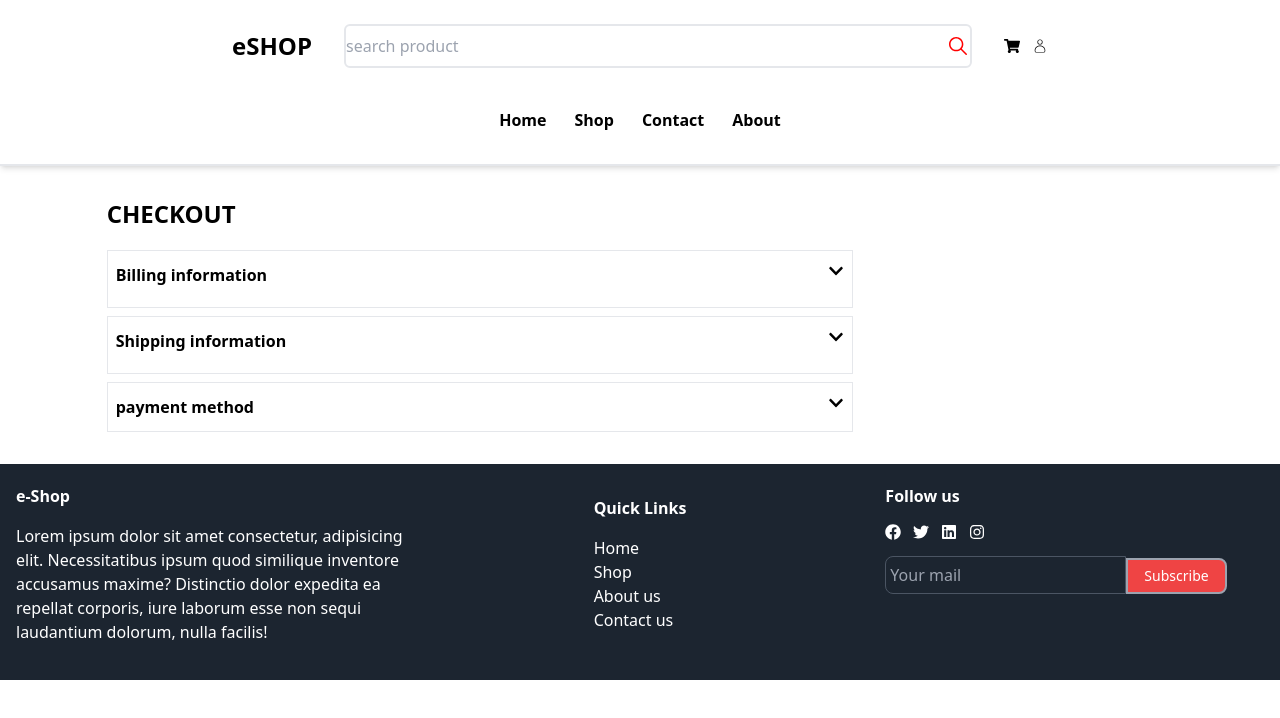
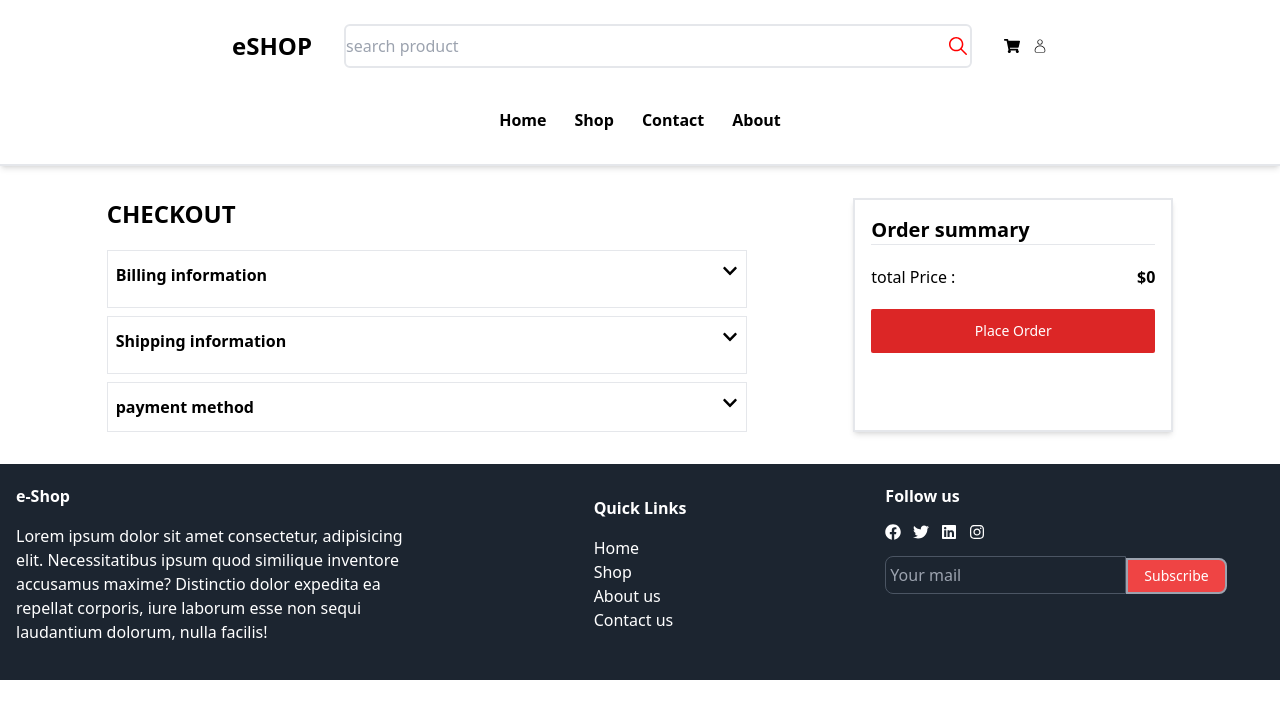
Before and after one commit to sarojluffy/E-comN, a React (Vite) app: page /checkout in a window 1280 px wide. Shown: the top 718 px of the page. Built offline with nearby package versions, Linux system fonts and the light colour scheme.

Commit message:
checkout completed

```diff
--- a/src/components/Checkout.jsx
+++ b/src/components/Checkout.jsx
@@ -2,6 +2,7 @@ import Navbarr from "./navbar";
 import Footer from "./footer";
 import { FaChevronDown, FaChevronUp } from "react-icons/fa";
 import { useState } from "react";
+import { useSelector } from "react-redux";
 
 const Checkout = () => {
   const [billing, setbilling] = useState(false);
@@ -9,13 +10,22 @@ const Checkout = () => {
 
   const [paymenttoogle, setpaymenttoogle] = useState(false);
   const [payment, setpayment] = useState("");
+
+  const selector = useSelector((state) => {
+    return state.cart.products;
+  });
+
+  const selector2 = useSelector((state) => {
+    return state.cart.totalprice;
+  });
+  console.log(selector2);
   return (
     <>
       <div>
         <Navbarr />
 
         <div className="grid grid-cols-12 my-8">
-          <div className="left col-start-2 col-end-9">
+          <div className="left col-start-2 col-end-8">
             <h1 className="mb-5 text-2xl font-bold">CHECKOUT </h1>
             <div className="border border-gray-200  py-3 px-2 my-2">
               <div
@@ -235,12 +245,43 @@ const Checkout = () => {
               )}
             </div>
           </div>
+          <div className="right col-start-9 col-end-12 shadow-md border-2 p-4">
+            <h1 className="font-semibold text-xl ">Order summary</h1>
+            {selector.map((abc) => {
+              return (
+                <>
+                  <div className="w-full flex justify-between my-3">
+                    <div className=" flex w-full">
+                      <img src={abc.image} className="w-1/3 rounded-lg"></img>
+                      <div className="flex flex-col ml-2">
+                        <span className="font-semibold ">{abc.name}</span>
+                        <span className="text-slate-500">
+                          ${abc.price} x {abc.quantity}
+                        </span>
+                      </div>
+                    </div>
+                    <div>${abc.totalprice.toFixed(2)}</div>
+                  </div>
+                </>
+              );
+            })}
+            <hr />
+            <div>
+              <div className="flex justify-between my-5">
+                <div>total Price :</div>
+                <div className="font-bold ">${selector2}</div>
+              </div>
+              <div>
+                {" "}
+                <button className="bg-red-600 text-white text-sm w-full py-3 rounded-sm">
+                  Place Order
+                </button>
+              </div>
+            </div>
+          </div>
         </div>
+        <Footer />
       </div>
-
-      {/* <div className="fixed w-full bottom-0"> */}
-      <Footer />
-      {/* </div> */}
     </>
   );
 };
```
